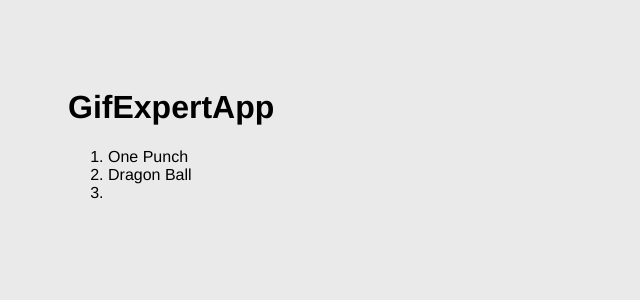
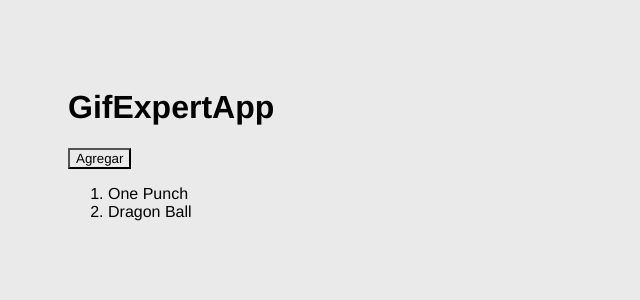
Before and after one commit to AsterixKo/react-04-gif-expert-app, a React (Vite) app: page / in a window 1280 px wide. Shown: the top 300 px of the page, without its empty margins (0-640 px from the left). Built offline with nearby package versions, Linux system fonts and the light colour scheme.

Commit message:
Agregar una nueva categoria

```diff
--- a/src/GifExpertApp.jsx
+++ b/src/GifExpertApp.jsx
@@ -4,17 +4,19 @@ export const GifExpertApp = () => {
   // console.log(import.meta.env.VITE_GIPHY_API_KEY);
 
   const [categories, setCategories] = useState(['One Punch', 'Dragon Ball']);
+  const onAddCategory = () => {
+    setCategories(['Valorant', ...categories]);
+  };
 
   console.log(categories);
   return (
     <>
       <h1>GifExpertApp</h1>
-
+      <button onClick={onAddCategory}>Agregar</button>
       <ol>
         {categories.map((category) => {
           return <li key={category}>{category}</li>;
         })}
-        <li></li>
       </ol>
     </>
   );
```
